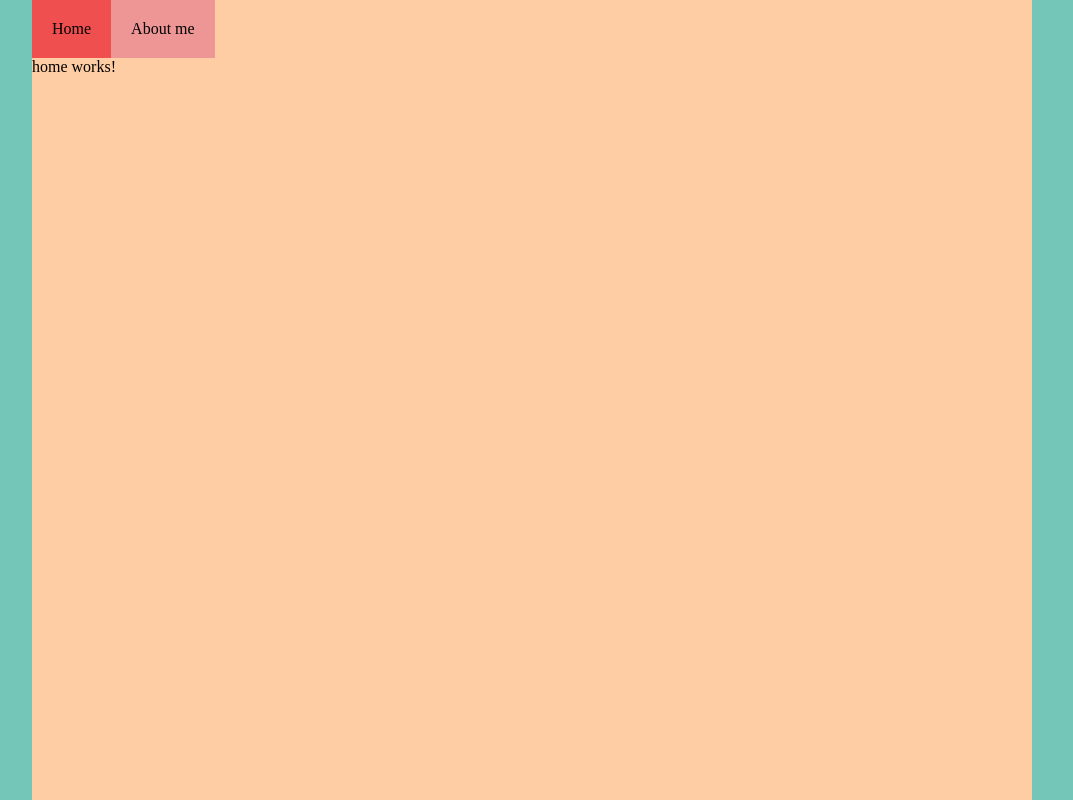
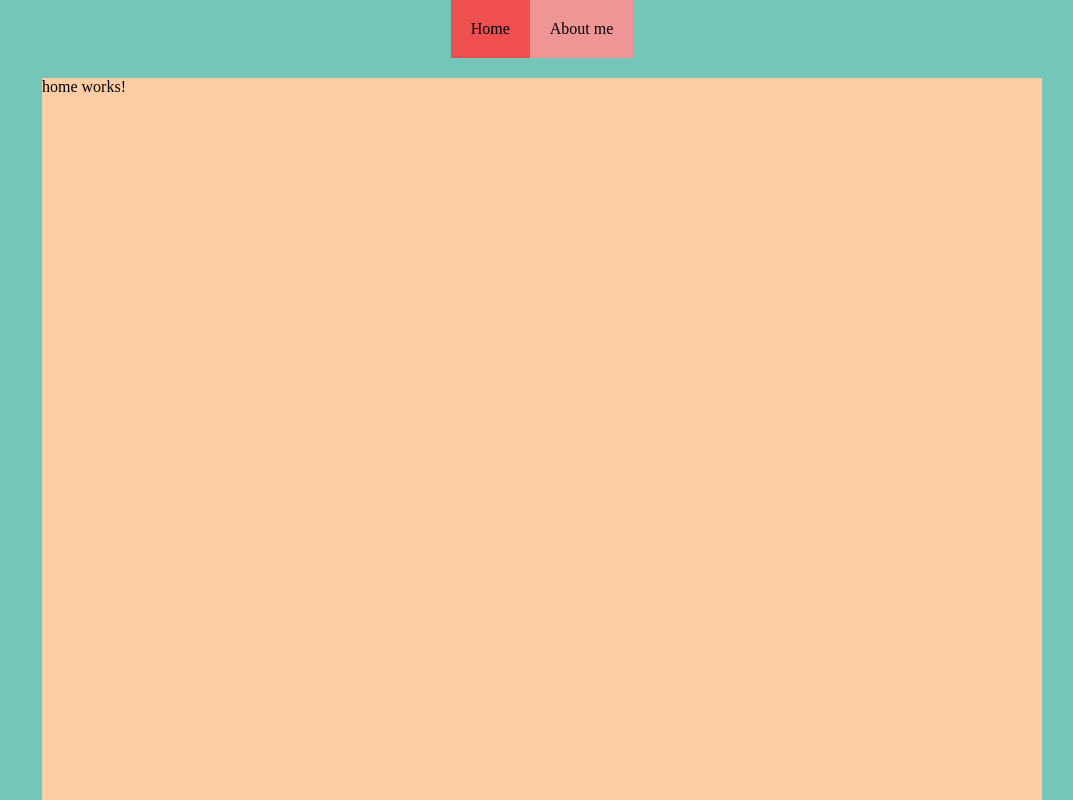
Before and after one commit to dblVs/v-blog, an Angular app: page /home in a window 1280 px wide. Shown: the whole page, without its empty margins (108-1181 px from the left). Built offline with nearby package versions, Linux system fonts and the light colour scheme.

Commit message:
feat(root): style root component to add articles on the side

```diff
--- a/src/app/app.component.css
+++ b/src/app/app.component.css
@@ -1,11 +1,29 @@
 :host {
   margin: auto;
-  display: block;
-  max-width: 1000px;
-  background-color: var(--tertiary-color);
+  display: grid;
   height: 100%;
+  grid-template-rows: auto 1fr;
+  grid-template-columns: auto 1fr;
+  grid-gap: 20px;
+  justify-items: center;
+  --max-content-width: 1000px;
 }
 
 .root__main-content {
+  grid-column: 2;
+  grid-row: 2;
+  background-color: var(--tertiary-color);
+  width: 100%;
+  max-width: var(--max-content-width);
+}
 
+.root__navigation {
+  grid-row: 1;
+  grid-column: 2;
+  max-width: var(--max-content-width);
 }
+
+.root__articles {
+  grid-column: 1;
+  grid-row: 1 / span 2;
+}
--- a/src/app/app.component.html
+++ b/src/app/app.component.html
@@ -1,4 +1,6 @@
 <app-navigation class="root__navigation"></app-navigation>
+<app-articles class="root__articles">
+</app-articles>
 <main class="root__main-content">
   <router-outlet></router-outlet>
 </main>
--- a/src/styles.css
+++ b/src/styles.css
@@ -29,3 +29,14 @@ body {
 html {
   height: 100%;
 }
+
+.sr-only {
+  position: absolute;
+  width: 1px;
+  height: 1px;
+  padding: 0;
+  margin: -1px;
+  overflow: hidden;
+  clip: rect(0,0,0,0);
+  border: 0;
+}
```
